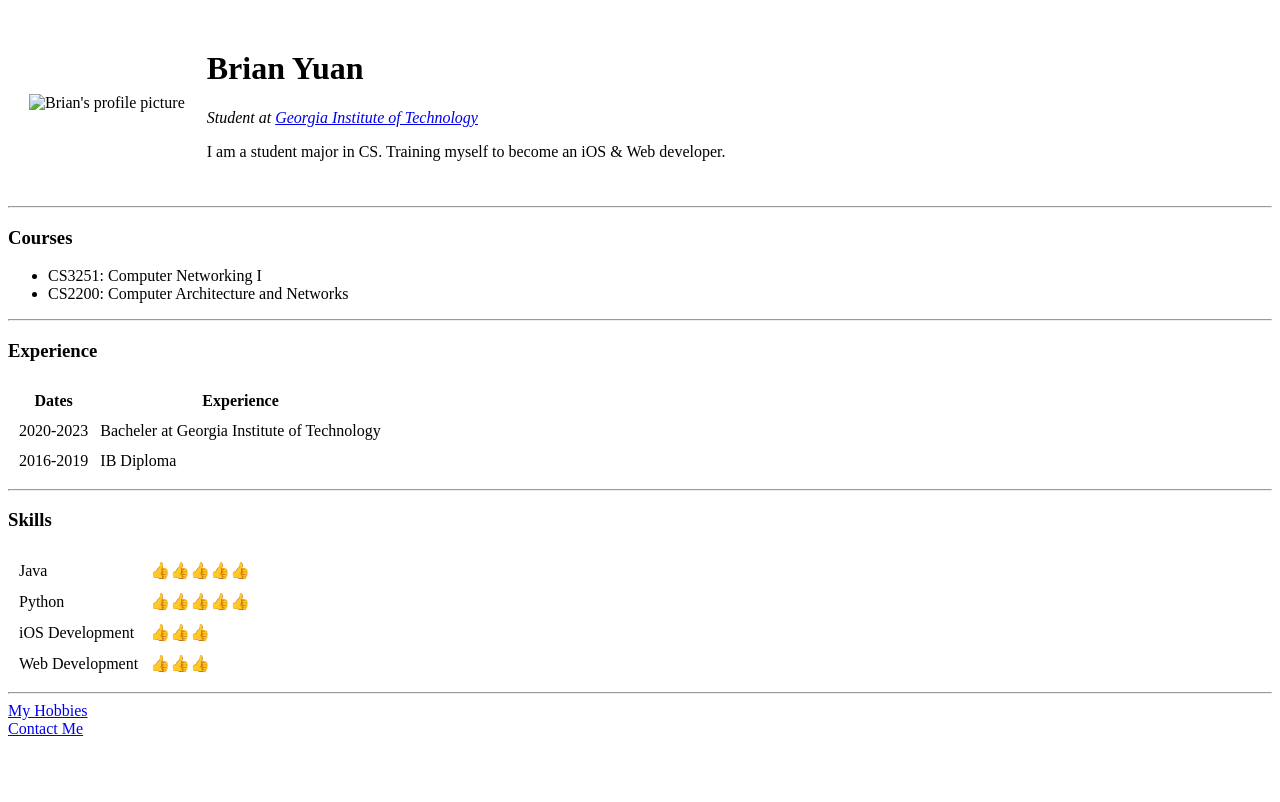
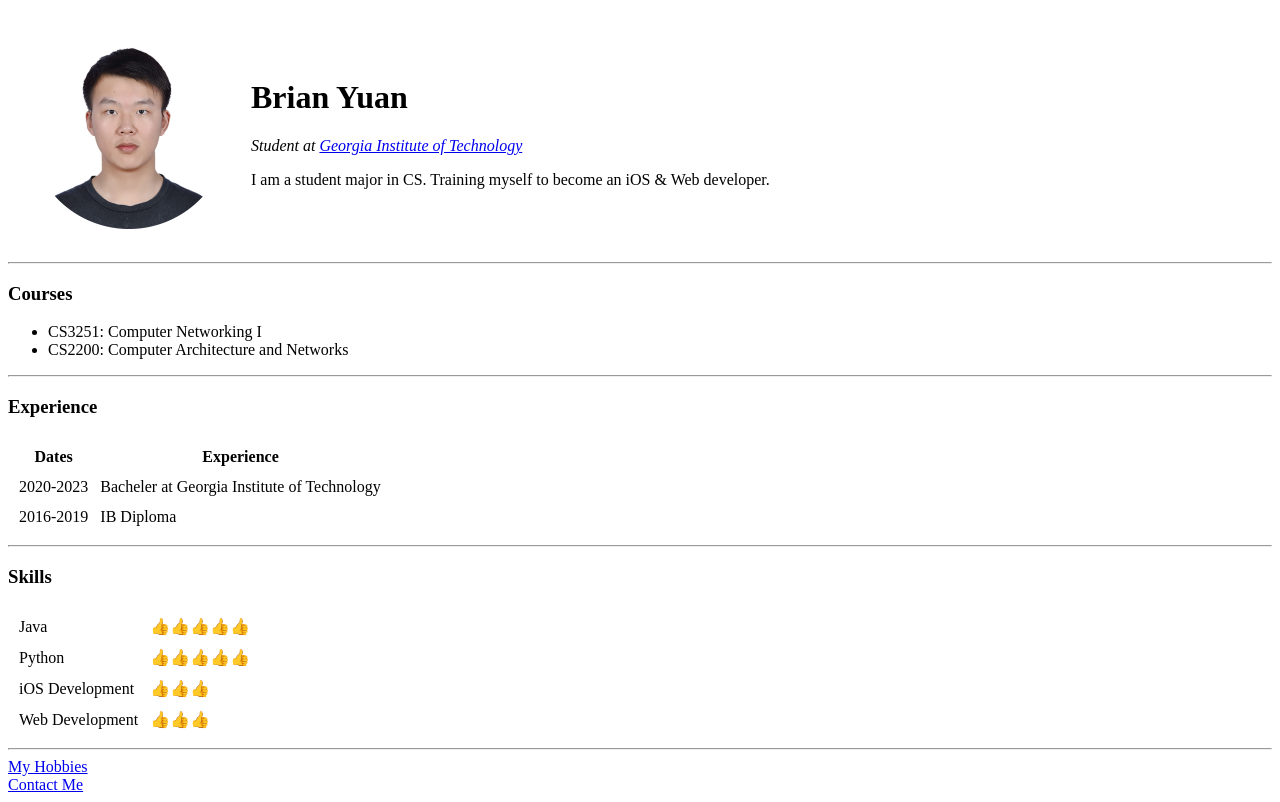
Before and after one commit to HaojunYuan/CV, a plain HTML site: page index.html in a window 1280 px wide. Drawn offline with Linux system fonts and the light colour scheme.

Commit message:
Correct Image Path

```diff
--- a/index.html
+++ b/index.html
@@ -8,7 +8,7 @@
 
 <body>
   <table cellspacing="20">
-    <td><img src="./me-modified.png" alt="Brian's profile picture" width="200" height="200"></td>
+    <td><img src="images/me-modified.png" alt="Brian's profile picture" width="200" height="200"></td>
     <td>
       <h1>Brian Yuan</h1>
       <p><em>Student at <a href="https://www.gatech.edu/">Georgia Institute of Technology</a></em></p>
```
